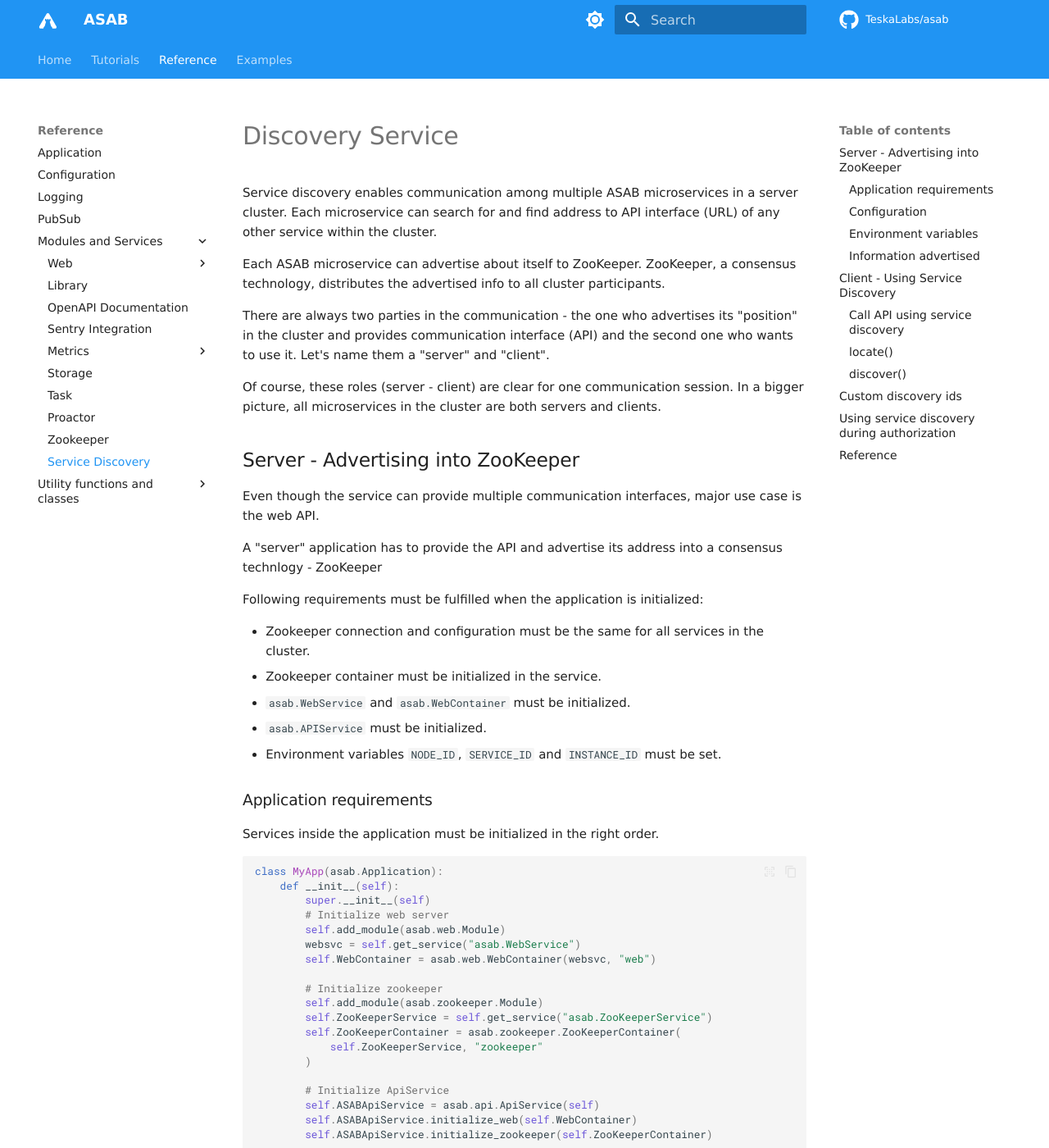
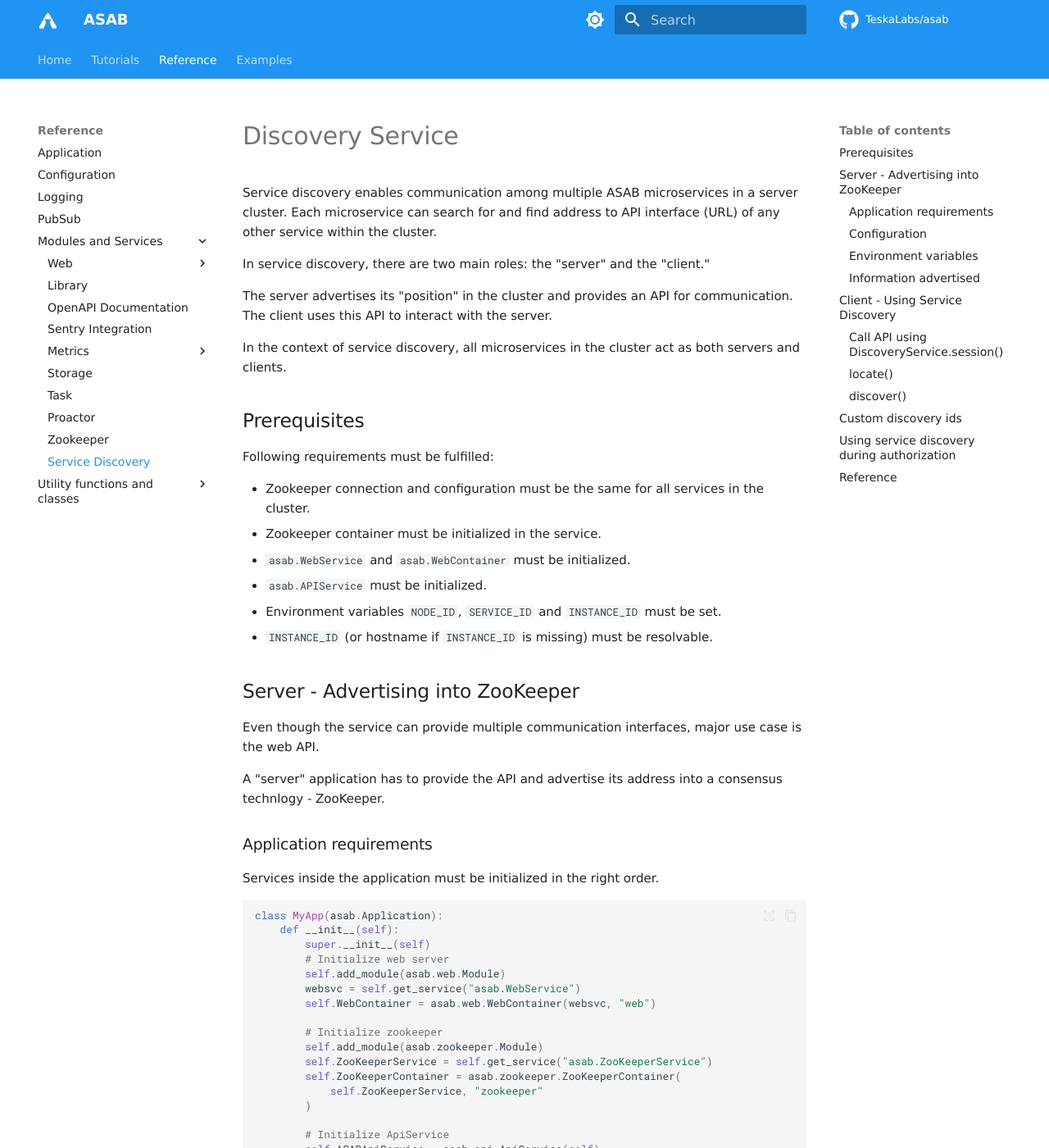
Before and after one commit to TeskaLabs/asab, an MkDocs documentation site: the page built from docs/reference/services/service-discovery.md, in a window 1280 px wide and 1400 px high. Shown: the whole window at 82% size. Built offline with MkDocs 1.6.1 and Material for MkDocs 9.7.7, drawn with Linux system fonts in a browser that asks for light colours; some web fonts are replaced; comment, search, counter and statistics services are not loaded; some of the changed text lies outside the part shown.

Commit message:
stress out prerequisites

````diff
--- a/docs/reference/services/service-discovery.md
+++ b/docs/reference/services/service-discovery.md
@@ -2,25 +2,28 @@
 
 Service discovery enables communication among multiple ASAB microservices in a server cluster. Each microservice can search for and find address to API interface (URL) of any other service within the cluster.
 
-Each ASAB microservice can advertise about itself to ZooKeeper. ZooKeeper, a consensus technology, distributes the advertised info to all cluster participants.
+In service discovery, there are two main roles: the "server" and the "client."
 
-There are always two parties in the communication - the one who advertises its "position" in the cluster and provides communication interface (API) and the second one who wants to use it. Let's name them a "server" and "client".
+The server advertises its "position" in the cluster and provides an API for communication. The client uses this API to interact with the server.
 
-Of course, these roles (server - client) are clear for one communication session. In a bigger picture, all microservices in the cluster are both servers and clients.
+In the context of service discovery, all microservices in the cluster act as both servers and clients.
 
-## Server - Advertising into ZooKeeper
+## Prerequisites
 
-Even though the service can provide multiple communication interfaces, major use case is the web API.
-
-A "server" application has to provide the API and advertise its address into a consensus technlogy - ZooKeeper
-
-Following requirements must be fulfilled when the application is initialized:
+Following requirements must be fulfilled:
 
 - Zookeeper connection and configuration must be the same for all services in the cluster.
 - Zookeeper container must be initialized in the service.
 - `asab.WebService` and `asab.WebContainer` must be initialized.
 - `asab.APIService` must be initialized.
 - Environment variables `NODE_ID`, `SERVICE_ID` and `INSTANCE_ID` must be set.
+- `INSTANCE_ID` (or hostname if `INSTANCE_ID` is missing) must be resolvable.
+
+## Server - Advertising into ZooKeeper
+
+Even though the service can provide multiple communication interfaces, major use case is the web API.
+
+A "server" application has to provide the API and advertise its address into a consensus technlogy - ZooKeeper.
 
 ### Application requirements
 
@@ -53,11 +56,11 @@
 ZooKeeper configuration must be the same for all services in the cluster. Port can be set in the configuration.
 
 ```ini title="myapp.conf"
+[zookeeper]
+servers=zookeeper-1:2181,zookeeper-2:2181,zookeeper-3:2181
+
 [web]
 listen=0.0.0.0 8090
-
-[zookeeper]
-servers=zookeeper-1:2181,zookeeper-2:2181,zookeeper-3:2181
 ```
 
 ### Environment variables
@@ -74,12 +77,14 @@
 
 !!! warning "Instance ID must be resolvable"
 
-	ASAB framework cannot set up networking. In order to enable service discovery, `INSTANCE_ID` of a service must be resolavable from the client. If `INSTANCE_ID` is missing, hostname is taken instead and then hostname must be resolvable.
+	ASAB framework cannot set up networking. In order to enable service discovery, `INSTANCE_ID` of a service must be resolavable from the client. If `INSTANCE_ID` is missing, hostname is taken instead and then, hostname must be resolvable.
 
 
 ### Information advertised
 
 When all requirements of a server-side microservice are fullfilled, the service advertises into the consensus a unique information bound to its runtime.
+
+The file of JSON format contains information describing the running application.
 
 
 ```json title="asab/run/ASABMyApplication.0000090098"
@@ -113,9 +118,9 @@
 
 ## Client - Using Service Discovery
 
-As all services are being "server" and "client" at the same time, all requirements stated for server microservice are valid for the client one, as well.
+All services are being "server" and "client" at the same time. This paragraph describes how to discover (as a client) a service in the cluster.
 
-### Call API using service discovery
+### Call API using DiscoveryService.session()
 
 Once the service propagates itself into ZooKeeper, other services in the cluster can use its API.
 
@@ -170,7 +175,7 @@
 
 ### locate()
 
-Returns set of URLs based on an id of a service. Provide the filter as a dictionary.
+Returns set of URLs based on an id of a service. Provide the filter as a dictionary. The keys of the dictionary can be `node_id`, `service_id`, `instance_id` or [custom ids](#custom-discovery-ids).
 
 !!! example
 
@@ -200,7 +205,7 @@
 
 !!! example
 
-	Inside the application, where ApiService is already initialized:
+	Inside the application, when Api Service is already initialized:
 
 	```python
 
@@ -208,6 +213,7 @@
 	```
 
 	The argument of the method must be a dictionary, where key is string and value is a list.
+	The `custom_id` can be used in both discovery [session](#call-api-using-discoveryservicesession) and [`locate()`](#locate) method.
 
 
 ## Using service discovery during authorization
````
Also changed, not shown: docs/reference/service-discovery.md (deleted, +0 -263 lines).
